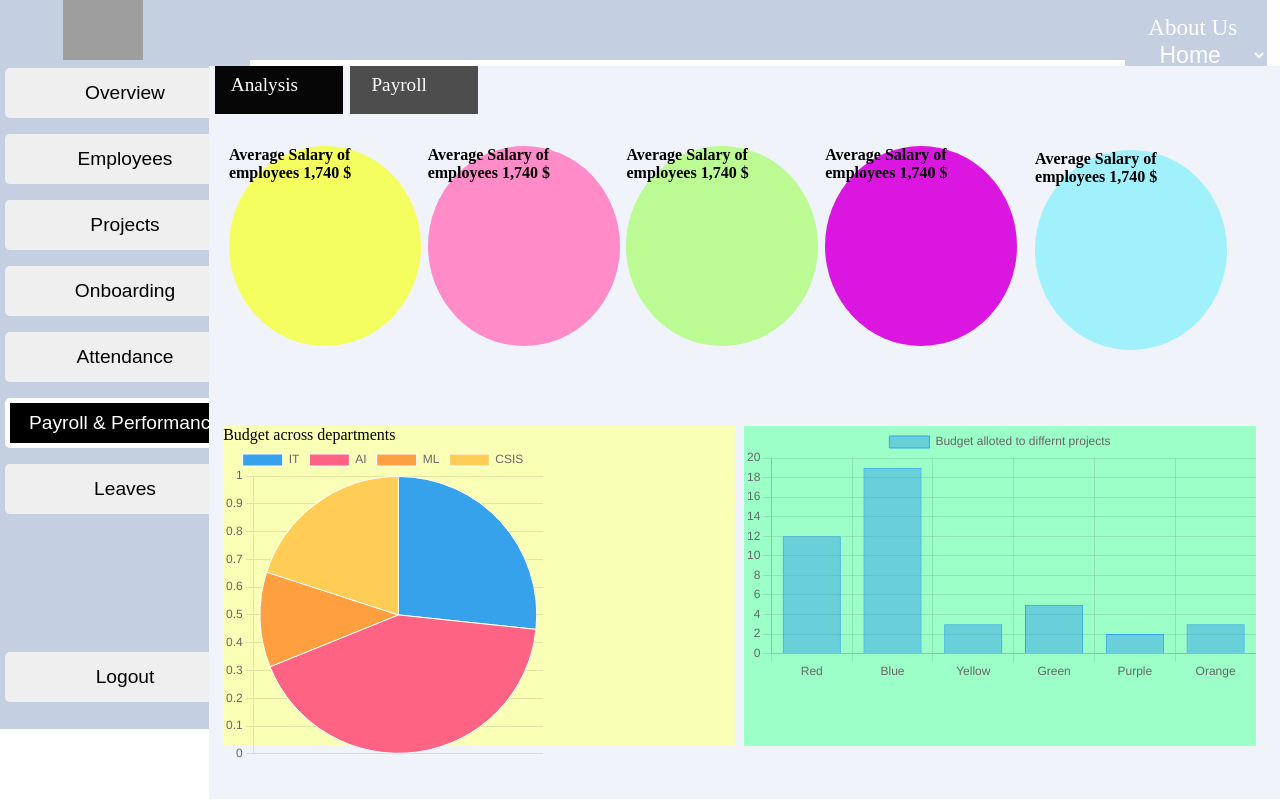
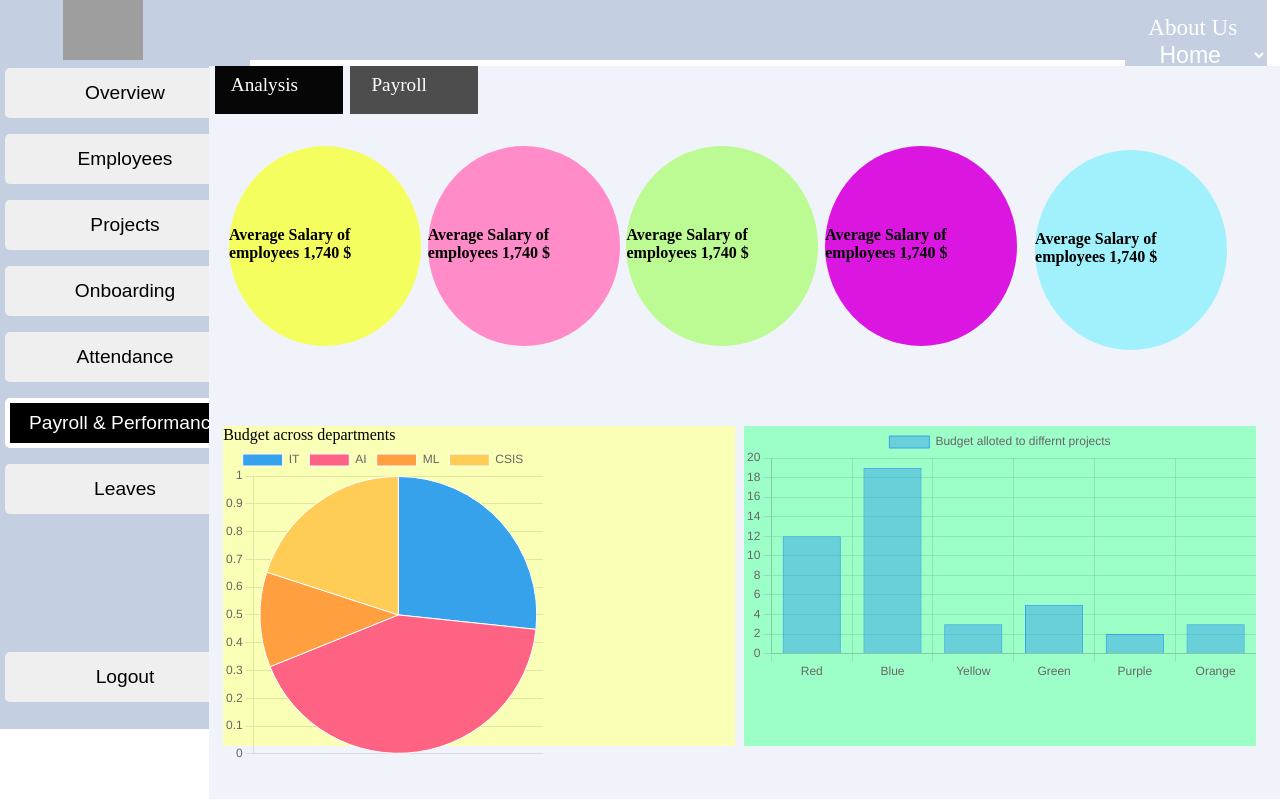
Before and after one commit to amann-03/HRMS, a PHP site: page /personal/hr_payroll1.html in a window 1280 px wide. Run offline with PHP 8.4, Linux system fonts and the light colour scheme; grey boxes are pictures that could not be loaded.

Commit message:
Update hr_payroll1.css

```diff
--- a/hr_payroll1.css
+++ b/hr_payroll1.css
@@ -188,3 +188,11 @@ top: 1vh;
         left: 20vw;
         bottom: 20vh;
     }
+ #text{
+
+      position: relative;
+       top: 10vh;
+
+
+
+    }
```
